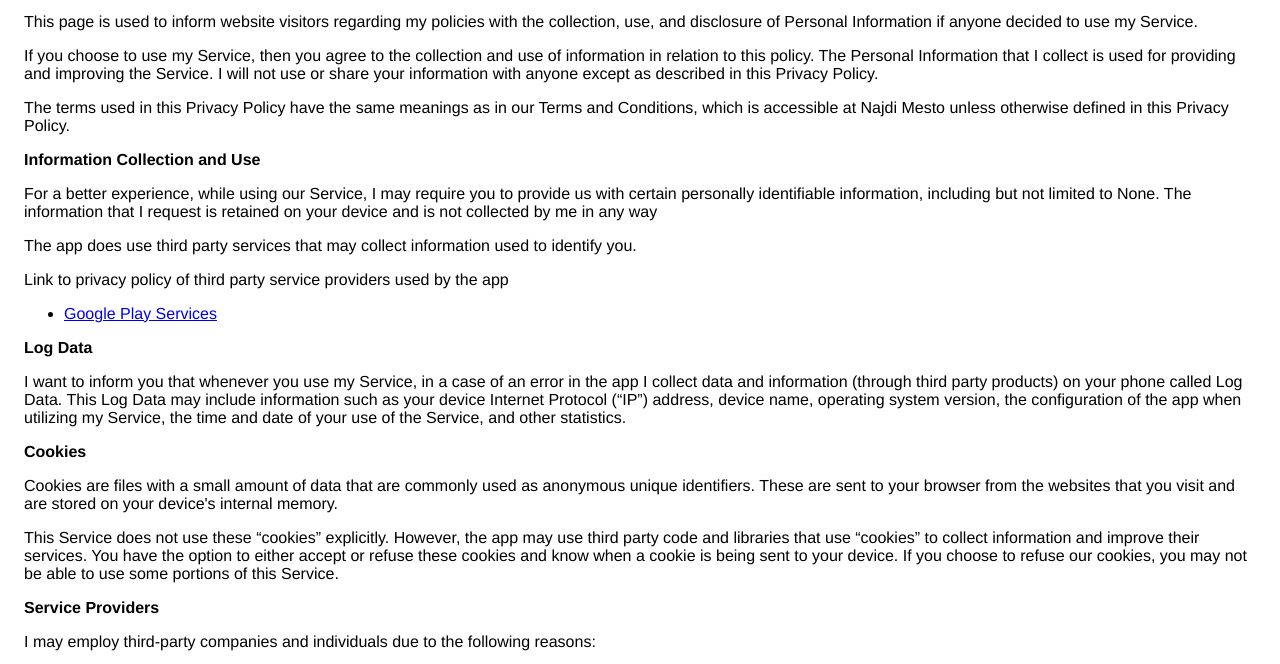
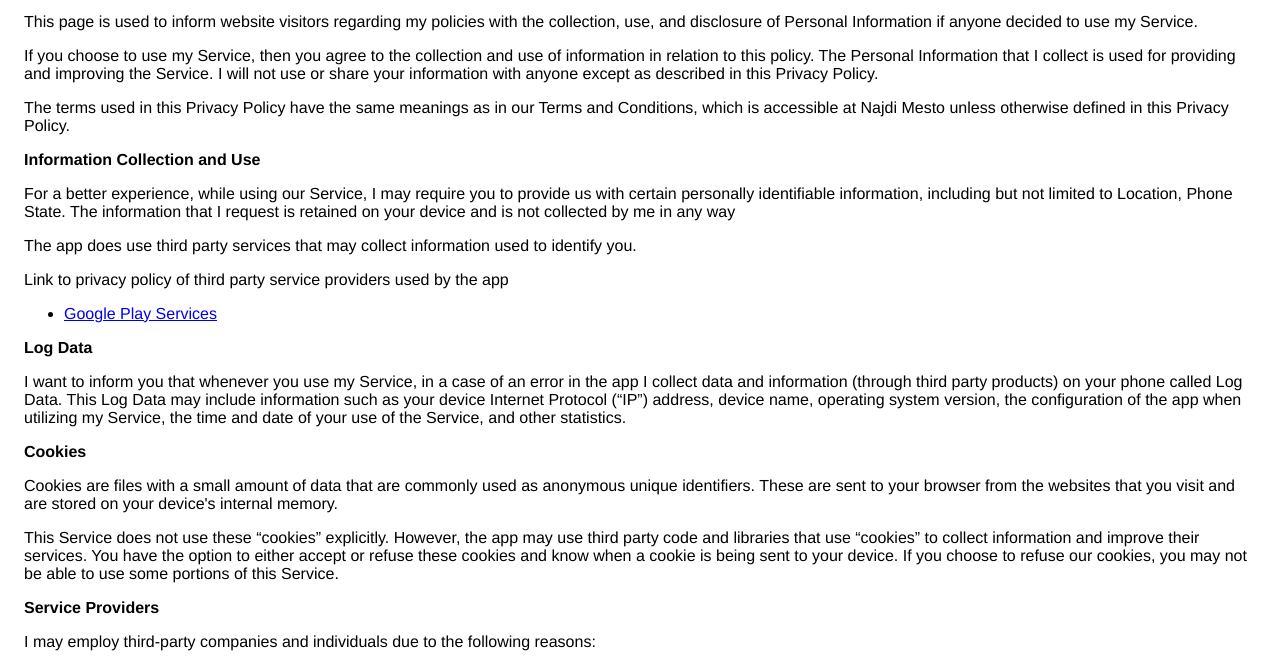
Before and after one commit to kalemdzievski/kalemdzievski.github.io, a plain HTML site: page nm-privacy-policy/index.html in a window 1280 px wide. Shown: the part 113-777 px from the top of the page. Drawn offline with Linux system fonts and the light colour scheme.

Commit message:
Najdi mesto privacy policy

```diff
--- a/nm-privacy-policy/index.html
+++ b/nm-privacy-policy/index.html
@@ -8,7 +8,7 @@
                   </p> <p>The terms used in this Privacy Policy have the same meanings as in our Terms and Conditions, which is accessible
                     at Najdi Mesto unless otherwise defined in this Privacy Policy.
                   </p> <p><strong>Information Collection and Use</strong></p> <p>For a better experience, while using our Service, I may require you to provide us with certain
-                    personally identifiable information, including but not limited to None. The information that I request is retained on your device and is not collected by me in any way
+                    personally identifiable information, including but not limited to Location, Phone State. The information that I request is retained on your device and is not collected by me in any way
                   </p> <p>The app does use third party services that may collect information used to identify you.</p> <div><p>Link to privacy policy of third party service providers used by the app</p> <ul><li><a href="https://www.google.com/policies/privacy/" target="_blank">Google Play Services</a></li> <!----> <!----> <!----> <!----> <!----></ul></div> <p><strong>Log Data</strong></p> <p> I want to inform you that whenever you use my Service, in a case of an
                     error in the app I collect data and information (through third party products) on your phone
                     called Log Data. This Log Data may include information such as your device Internet Protocol (“IP”) address,
```
